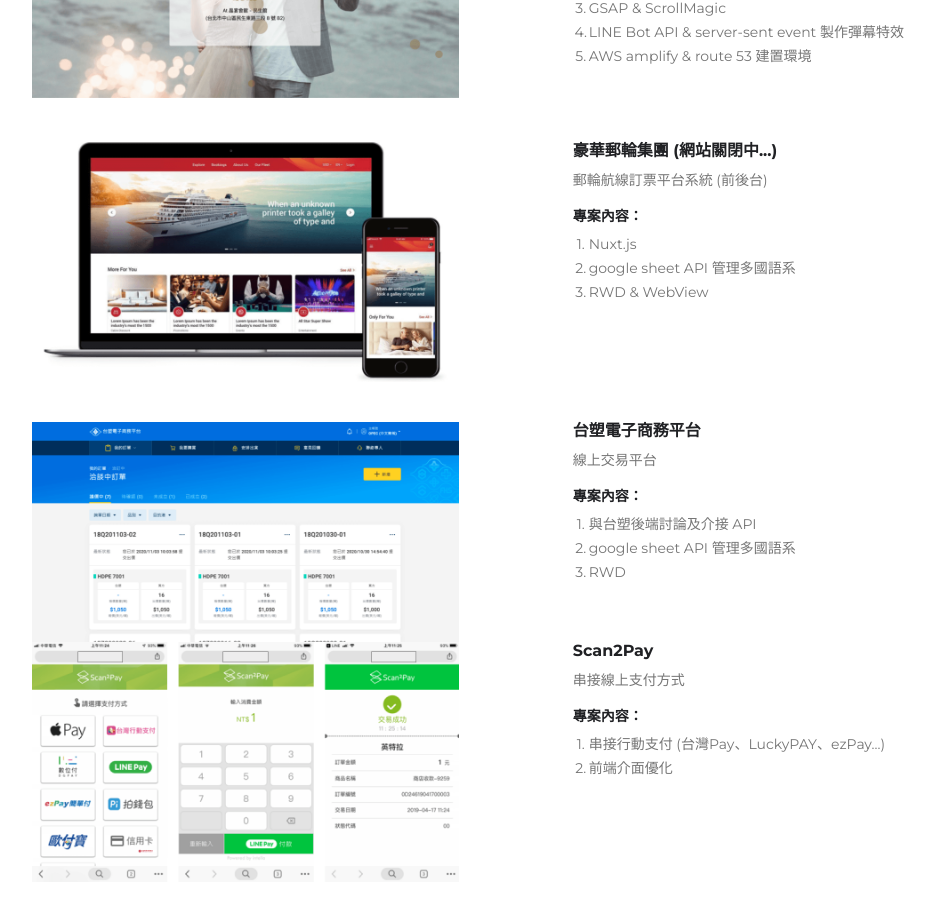
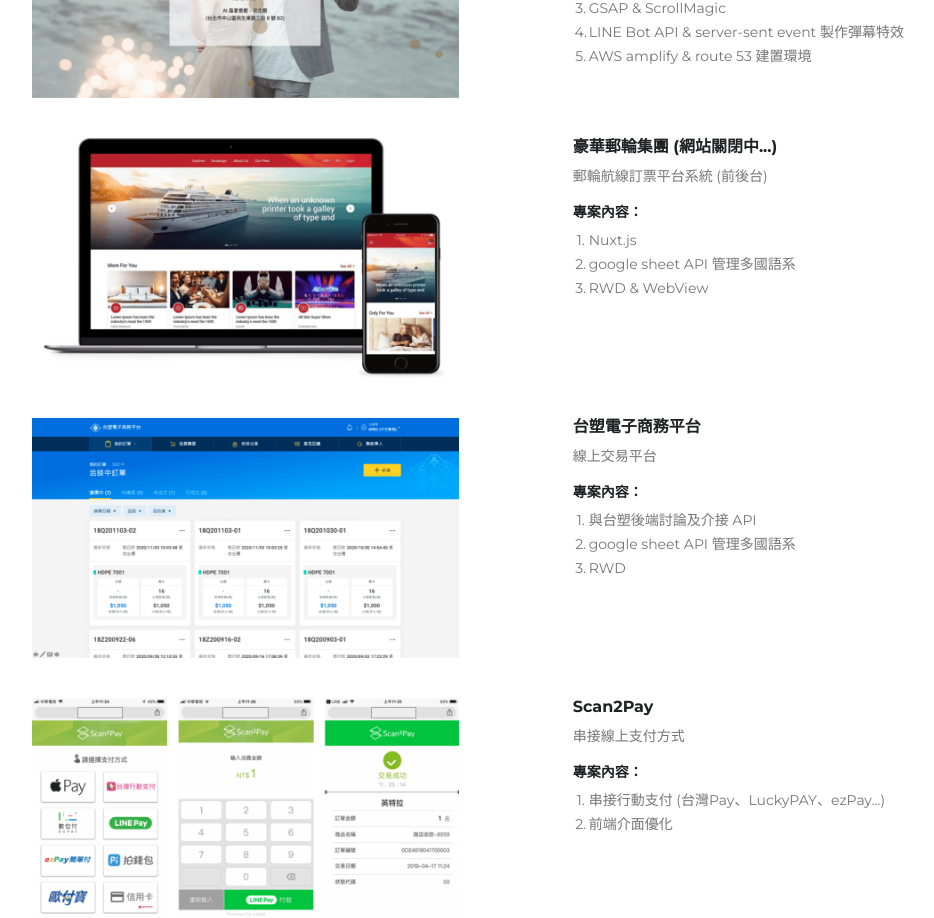
Before and after one commit to ChenHuei/personal-site, a Vue app: page / in a window 1280 px wide. Shown: the part 2740-3658 px from the top of the page, without its empty margins (185-1119 px from the left). Built offline with nearby package versions, Linux system fonts and the light colour scheme.

Commit message:
update style

```diff
--- a/src/components/Works/index.vue
+++ b/src/components/Works/index.vue
@@ -22,9 +22,7 @@
               </li>
             </ul>
             <template v-if="work.code">
-              <a class="button" :href="work.code" target="_blank">
-                原始碼
-              </a>
+              <a class="button" :href="work.code" target="_blank"> 原始碼 </a>
             </template>
           </div>
         </div>
@@ -39,20 +37,20 @@
 export default {
   name: 'About',
   components: {
-    Title
+    Title,
   },
   data() {
     return {
-      WORKS_INFORMATION
+      WORKS_INFORMATION,
     }
   },
   methods: {
     workStyleHandler(url) {
       return {
-        backgroundImage: `url(${url})`
+        backgroundImage: `url(${url})`,
       }
-    }
-  }
+    },
+  },
 }
 </script>
 
@@ -67,12 +65,6 @@
       @include size(100%, 240px);
       @include flexCenter;
       margin-bottom: 40px;
-      &:nth-child(3) {
-        margin: 4px 0 10px 0;
-      }
-      &:nth-child(4) {
-        margin: 30px 0 -20px 0;
-      }
       &:last-child {
         margin-bottom: 0;
       }
```
